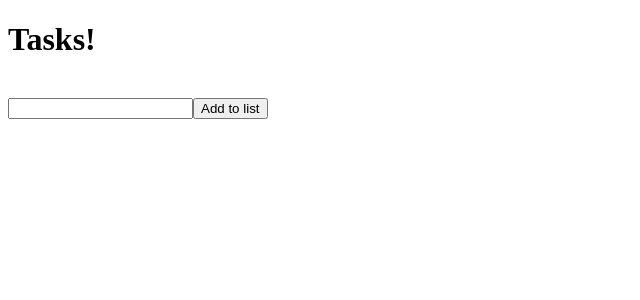
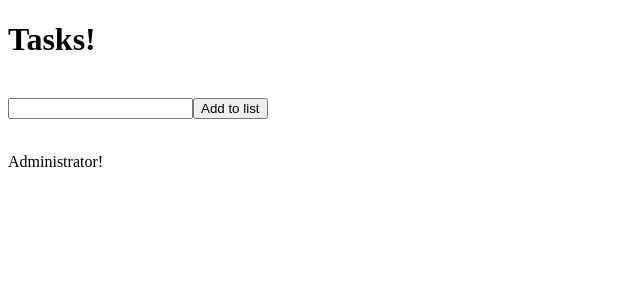
Before and after one commit to alefnascimento/angular5, an Angular app: page / in a window 1280 px wide. Shown: the top 300 px of the page, without its empty margins (0-640 px from the left). Built offline with nearby package versions, Linux system fonts and the light colour scheme.

Commit message:
Using property binding.

```diff
--- a/src/app/task-list/task-list.component.html
+++ b/src/app/task-list/task-list.component.html
@@ -1,7 +1,15 @@
 <input name="input-task" type="text" [(ngModel)]="task">
 <button type="button" (click)="add()">Add to list</button>
 <ul>
-  <li *ngFor="let item of tasks">
+  <!--li *ngFor="let item of tasks">
     {{item}}
-  </li>
+  </li-->
+  <li *ngFor="let item of tasks" [innerHTML]="item"></li>
 </ul>
+<br/>
+<div [hidden]="isAdmin">
+  Common User!
+</div>
+<div [hidden]="!isAdmin">
+  Administrator!
+</div>
--- a/src/app/task-list/task-list.component.ts
+++ b/src/app/task-list/task-list.component.ts
@@ -9,6 +9,7 @@
 
   tasks = [];
   task = '';
+  isAdmin = true;
 
   add(): void {
     this.tasks.push(this.task);
```
